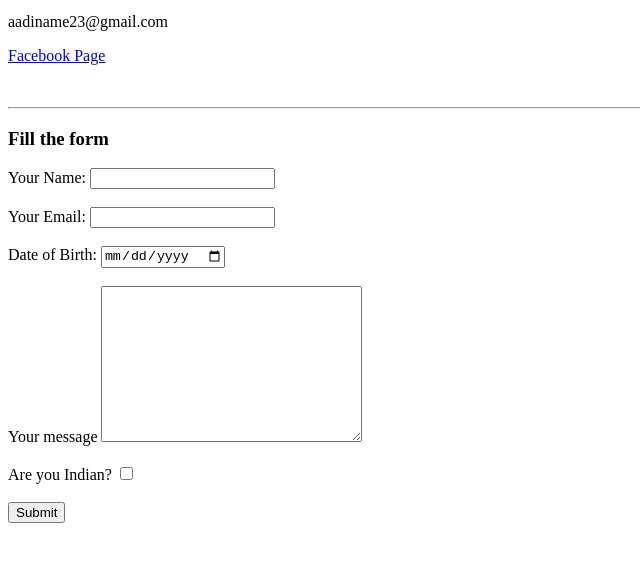
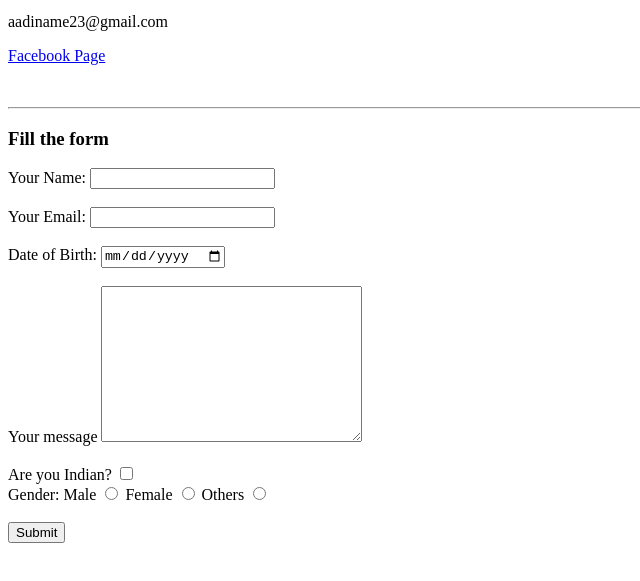
Before and after one commit to Aaditya014/cv, a plain HTML site: page contact.html in a window 1280 px wide. Shown: the part 101-682 px from the top of the page, without its empty margins (0-640 px from the left). Drawn offline with Linux system fonts and the light colour scheme.

Commit message:
updated contact page

```diff
--- a/contact.html
+++ b/contact.html
@@ -10,7 +10,7 @@
     <h1>My Contact</h1>
         <p>Phone number: 9876543210</p>
         <p>aadiname23@gmail.com</p>
-        <p><a href="https://www.facebook.com/aditya.jhunjhunwala.9">Facebook Page</a></p>
+        <p><a href="https://www.facebook.com/aditya.jhunjhunwala.9" target="blank">Facebook Page</a></p>
         <br>
         <hr>
 
@@ -25,7 +25,11 @@
             <label for="">Your message</label>
             <textarea name="yourMessage" id="" cols="30" rows="10"></textarea><br><br>
             <label for="">Are you Indian? </label>
-            <input type="checkbox" name="indian">
+            <input type="checkbox" name="indian"><br>
+            <label for="">Gender: </label>
+            Male <input type="radio" name="yourGender">
+            Female <input type="radio" name="yourGender">
+            Others <input type="radio" name="yourGender">
             <br><br>
             <input type="submit">
         </form>
```
